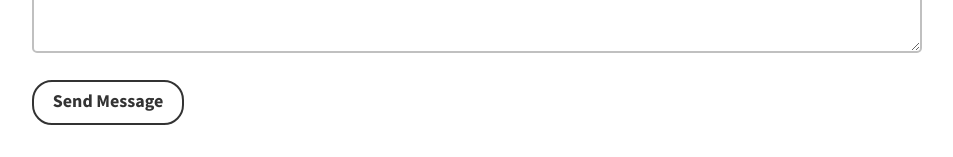
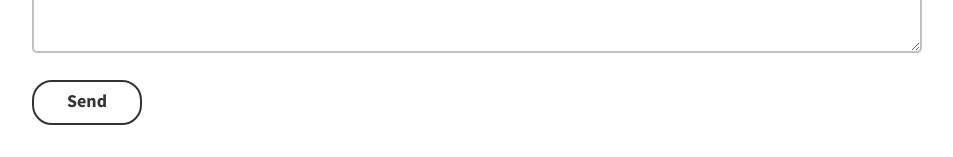
Before and after one commit to cshekharsharma/cshekharsharma.com, a plain HTML site: page index.html in a window 1280 px wide. Shown: the part 1849-2006 px from the top of the page, without its empty margins (163-1116 px from the left). Drawn offline with nearby package versions, Linux system fonts and the light colour scheme.

Commit message:
minor change

```diff
--- a/index.html
+++ b/index.html
@@ -99,8 +99,8 @@
                               <div class="col-md-12 col-sm-12">
                                    <textarea class="form-control" rows="5" placeholder="Message" required=""></textarea>
                               </div>
-                              <div class="col-md-4 col-sm-6 center-block">
-                                   <input type="submit" class="form-control" value="Send Message">
+                              <div class="col-md-3 col-sm-4 center-block">
+                                   <input type="submit" class="form-control" value="Send">
                               </div>
                         </form>
                     </div>
```
Also changed, not shown: .settings/org.eclipse.wst.common.project.facet.core.xml (added), 6 other files.
